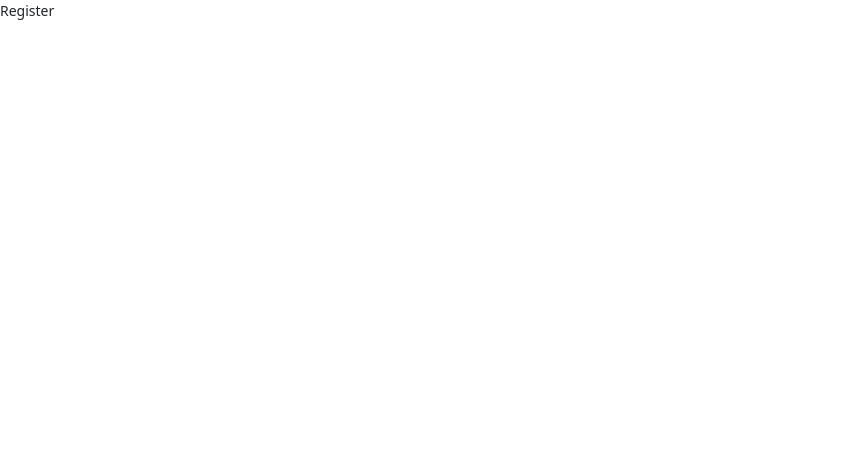
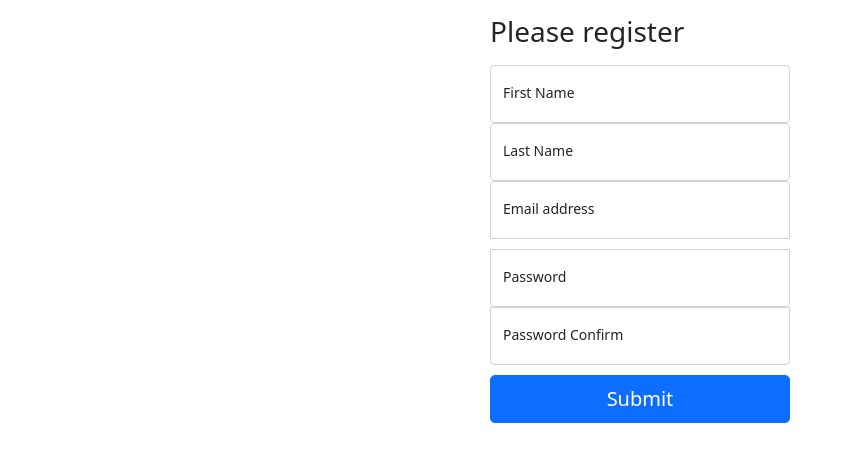
Before and after one commit to 8thgencore/ambassador, a React (Create React App) app in the folder react-admin/: page /register in a window 1280 px wide. Shown: the top 462 px of the page, without its empty margins (0-852 px from the left). Built offline with nearby package versions, Linux system fonts and the light colour scheme.

Commit message:
[React Admin] Add Register and Login page

```diff
--- a/react-admin/package.json
+++ b/react-admin/package.json
@@ -8,8 +8,9 @@
     "@testing-library/user-event": "^13.5.0",
     "@types/jest": "^27.4.1",
     "@types/node": "^16.11.27",
-    "@types/react": "^18.0.5",
-    "@types/react-dom": "^18.0.1",
+    "@types/react": "^17.0.39",
+    "@types/react-dom": "^17.0.11",
+    "axios": "^0.26.1",
     "react": "^18.0.0",
     "react-dom": "^18.0.0",
     "react-router-dom": "^5.3.1",
--- a/react-admin/src/App.tsx
+++ b/react-admin/src/App.tsx
@@ -1,18 +1,18 @@
-import React from 'react';
 import './App.css';
 import Users from './pages/Users';
 import Login from './pages/Login';
 import Register from './pages/Register';
 import { BrowserRouter, Route } from 'react-router-dom'
+import { RedirectToUsers } from './components/RedirectToUsers';
 
 function App() {
   return (
     <div className="App">
       <BrowserRouter>
-        <Route path={'/'} exact  component={Users}></Route>
+        <Route path={'/'} exact component={RedirectToUsers}></Route>
         <Route path={'/login'} component={Login}></Route>
         <Route path={'/register'} component={Register}></Route>
-        <Route path={'/users'} exact  component={Users}></Route>
+        <Route path={'/users'} exact component={Users}></Route>
       </BrowserRouter>
     </div>
   );
--- a/react-admin/src/Login.css
+++ b/react-admin/src/Login.css
@@ -14,13 +14,17 @@
 }
 
 .form-signin input[type="email"] {
-  margin-bottom: -1px;
+  margin-bottom: 10px;
   border-bottom-right-radius: 0;
   border-bottom-left-radius: 0;
 }
 
 .form-signin input[type="password"] {
-  margin-bottom: 10px;
+  margin-bottom: 0px;
   border-top-left-radius: 0;
   border-top-right-radius: 0;
 }
+
+.form-signin button {
+  margin-top: 10px;
+}
--- /dev/null
+++ b/react-admin/src/components/RedirectToUsers.tsx
@@ -0,0 +1,3 @@
+import { Redirect } from 'react-router-dom'
+
+export const RedirectToUsers = () => <Redirect to={'/users'}></Redirect>
--- a/react-admin/src/index.tsx
+++ b/react-admin/src/index.tsx
@@ -1,16 +1,18 @@
 import React from 'react';
-import ReactDOM from 'react-dom/client';
+import ReactDOM from 'react-dom';
 import './index.css';
 import App from './App';
 import reportWebVitals from './reportWebVitals';
+import axios from 'axios';
 
-const root = ReactDOM.createRoot(
-  document.getElementById('root') as HTMLElement
-);
-root.render(
+axios.defaults.baseURL = 'http://localhost:8000/api/admin/'
+
+
+ReactDOM.render(
   <React.StrictMode>
     <App />
-  </React.StrictMode>
+  </React.StrictMode>,
+  document.getElementById('root')
 );
 
 // If you want to start measuring performance in your app, pass a function
--- a/react-admin/src/pages/Login.tsx
+++ b/react-admin/src/pages/Login.tsx
@@ -1,26 +1,48 @@
-import React from 'react'
+import { SyntheticEvent, useState } from 'react'
 import '../Login.css'
+import axios from 'axios';
+import { Redirect } from 'react-router-dom';
 
 const Login = () => {
+    const [email, setEmail] = useState('');
+    const [password, setPassword] = useState('');
+    const [redirect, setRedirect] = useState(false);
+
+    const loginUrl = 'login'
+
+    const submit = async (e: SyntheticEvent) => {
+        e.preventDefault();
+
+        await axios.post(loginUrl, {
+            email,
+            password
+        }, { withCredentials: true })
+
+        setRedirect(true)
+    }
+
+    if (redirect) {
+        return <Redirect to={'/'} />
+    }
+
     return (
         <main className="form-signin">
-            <form>
+            <form onSubmit={submit}>
                 <h1 className="h3 mb-3 fw-normal">Please sign in</h1>
 
                 <div className="form-floating">
-                    <input type="email" className="form-control" id="floatingInput" placeholder="name@example.com" />
+                    <input type="email" className="form-control" id="floatingInput" placeholder="name@example.com"
+                        onChange={e => setEmail(e.target.value)}
+                    />
                     <label htmlFor="floatingInput">Email address</label>
                 </div>
                 <div className="form-floating">
-                    <input type="password" className="form-control" id="floatingPassword" placeholder="Password" />
+                    <input type="password" className="form-control" id="floatingPassword" placeholder="Password"
+                        onChange={e => setPassword(e.target.value)}
+                    />
                     <label htmlFor="floatingPassword">Password</label>
                 </div>
 
-                <div className="checkbox mb-3">
-                    <label>
-                        <input type="checkbox" value="remember-me" /> Remember me
-                    </label>
-                </div>
                 <button className="w-100 btn btn-lg btn-primary" type="submit">Sign in</button>
             </form>
         </main>
--- a/react-admin/src/pages/Register.tsx
+++ b/react-admin/src/pages/Register.tsx
@@ -1,9 +1,88 @@
-import React from 'react'
+import { Component, SyntheticEvent } from 'react'
+import '../Login.css'
+import axios from 'axios';
+import { Redirect } from 'react-router-dom';
 
-const Register = () => {
-  return (
-    <div>Register</div>
-  )
+class Register extends Component {
+  firstName = '';
+  lastName = '';
+  email = '';
+  password = '';
+  passwordConfirm = '';
+
+  registerUrl = 'register'
+
+  state = {
+    redirect: false
+  }
+
+  submit = async (e: SyntheticEvent) => {
+    e.preventDefault();
+
+    await axios.post(this.registerUrl, {
+      first_name: this.firstName,
+      last_name: this.lastName,
+      email: this.email,
+      password: this.password,
+      password_confirm: this.passwordConfirm
+    })
+
+    this.setState({
+      redirect: true
+    })
+  }
+
+  render() {
+    if (this.state.redirect) {
+			return <Redirect to={'/login'} />
+		}
+
+    return (
+      <main className="form-signin">
+        <form onSubmit={this.submit}>
+          <h1 className="h3 mb-3 fw-normal">Please register</h1>
+
+          <div className="form-floating">
+            <input type="text" className="form-control" placeholder="First Name"
+              onChange={e => this.firstName = e.target.value}
+            />
+            <label htmlFor="floatingInput">First Name</label>
+          </div>
+
+          <div className="form-floating">
+            <input type="text" className="form-control" placeholder="Last Name"
+              onChange={e => this.lastName = e.target.value}
+            />
+            <label htmlFor="floatingInput">Last Name</label>
+          </div>
+
+
+          <div className="form-floating">
+            <input type="email" className="form-control" placeholder="name@example.com"
+              onChange={e => this.email = e.target.value}
+            />
+            <label htmlFor="floatingInput">Email address</label>
+          </div>
+
+          <div className="form-floating">
+            <input type="password" className="form-control" placeholder="Password"
+              onChange={e => this.password = e.target.value}
+            />
+            <label htmlFor="floatingPassword">Password</label>
+          </div>
+
+          <div className="form-floating">
+            <input type="password" className="form-control" placeholder="Password Confirm"
+              onChange={e => this.passwordConfirm = e.target.value}
+            />
+            <label htmlFor="floatingPassword">Password Confirm</label>
+          </div>
+
+          <button className="w-100 btn btn-lg btn-primary" type="submit">Submit</button>
+        </form>
+      </main>
+    )
+  }
 }
 
 export default Register
```
Also changed, not shown: 1 other file (tests, documents, lock files or other folders).
